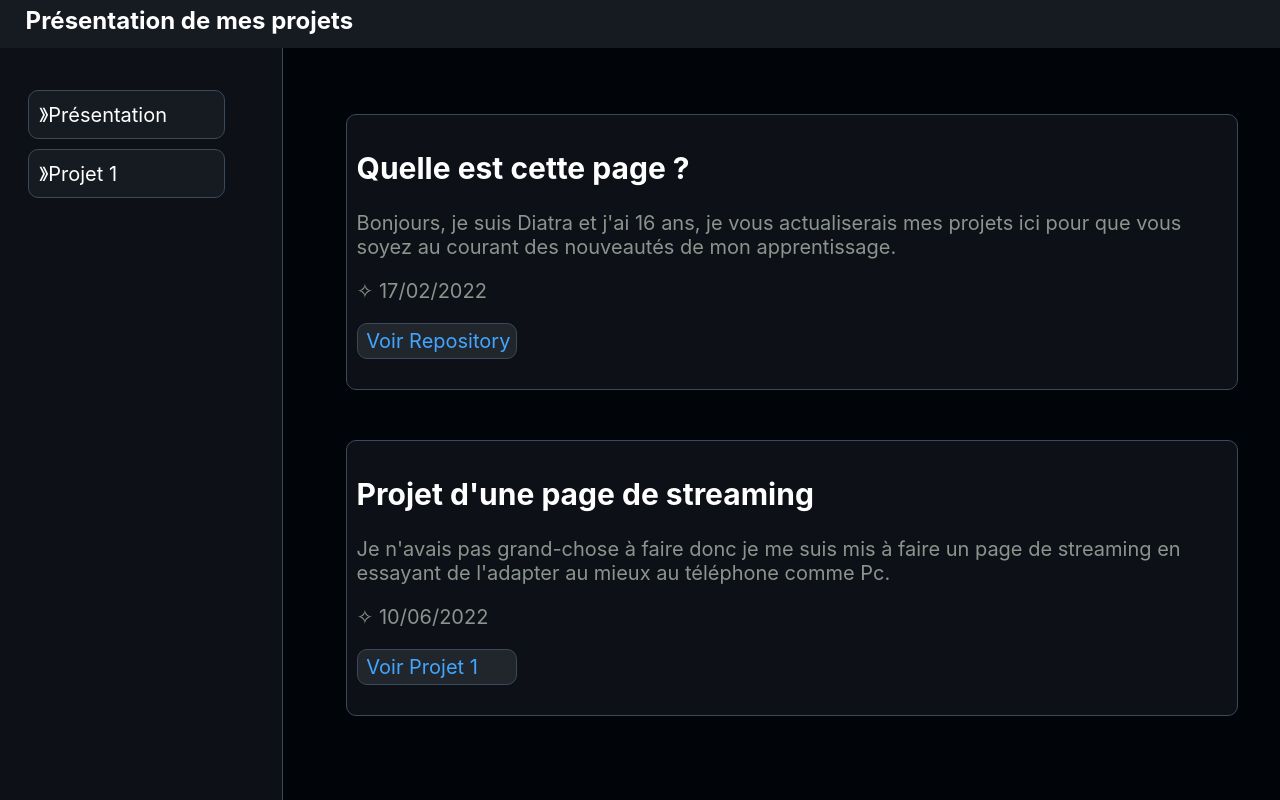
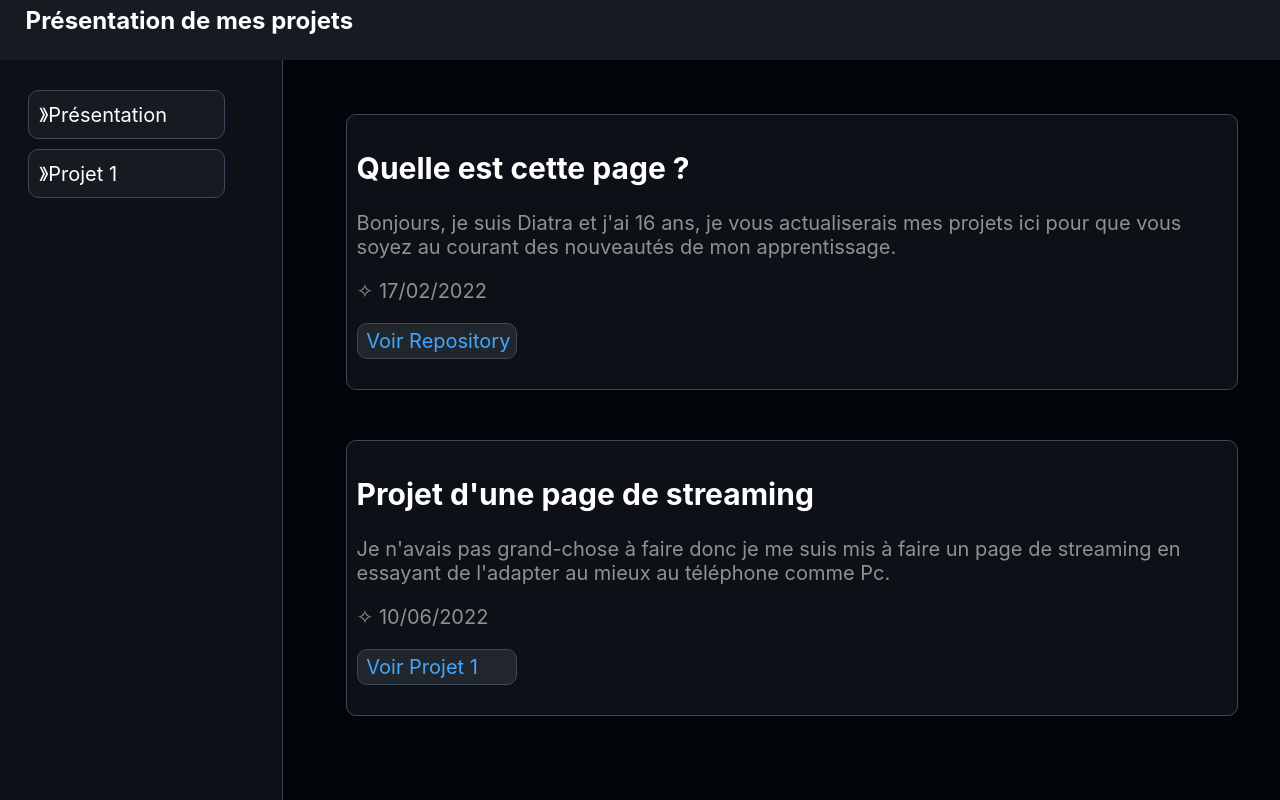
Before and after one commit to Diduck/ProjectMain, a plain HTML site: page index.html in a window 1280 px wide. Shown: the top 800 px of the page. Drawn offline with Linux system fonts and the light colour scheme.

Commit message:
Fix bug header + Left naviguation

```diff
--- a/index.html
+++ b/index.html
@@ -35,7 +35,7 @@
             <h1>Projet d'une page de streaming</h1>
             <p class="gray">Je n'avais pas grand-chose à faire donc je me suis mis à faire un page de streaming en essayant de l'adapter au mieux au téléphone comme Pc.</p>
             <p class="gray"> ✧ 10/06/2022</p>
-            <a href="https://github.com/Diduck/streamingfive"><div><p class="NormalBoxPAGE">Voir Projet 1</p></div></a>
+            <a href="https://diduck.github.io/streamingfive/"><div><p class="NormalBoxPAGE">Voir Projet 1</p></div></a>
         </div>
 
     </section>
--- a/style/style.css
+++ b/style/style.css
@@ -9,7 +9,7 @@ body{
 
 #LEFT{
     position: absolute;
-    height: 100%;
+    height: 200%;
     width: 22%;
     background-color: #0d1117;
     border-right: solid #3a485c 0.1px;
@@ -21,7 +21,7 @@ body{
 #TOP{
     position: absolute;
     width: 100%;
-    height: 6%;
+    height: 60px;
     background-color: #161b22;
 
 }
```
